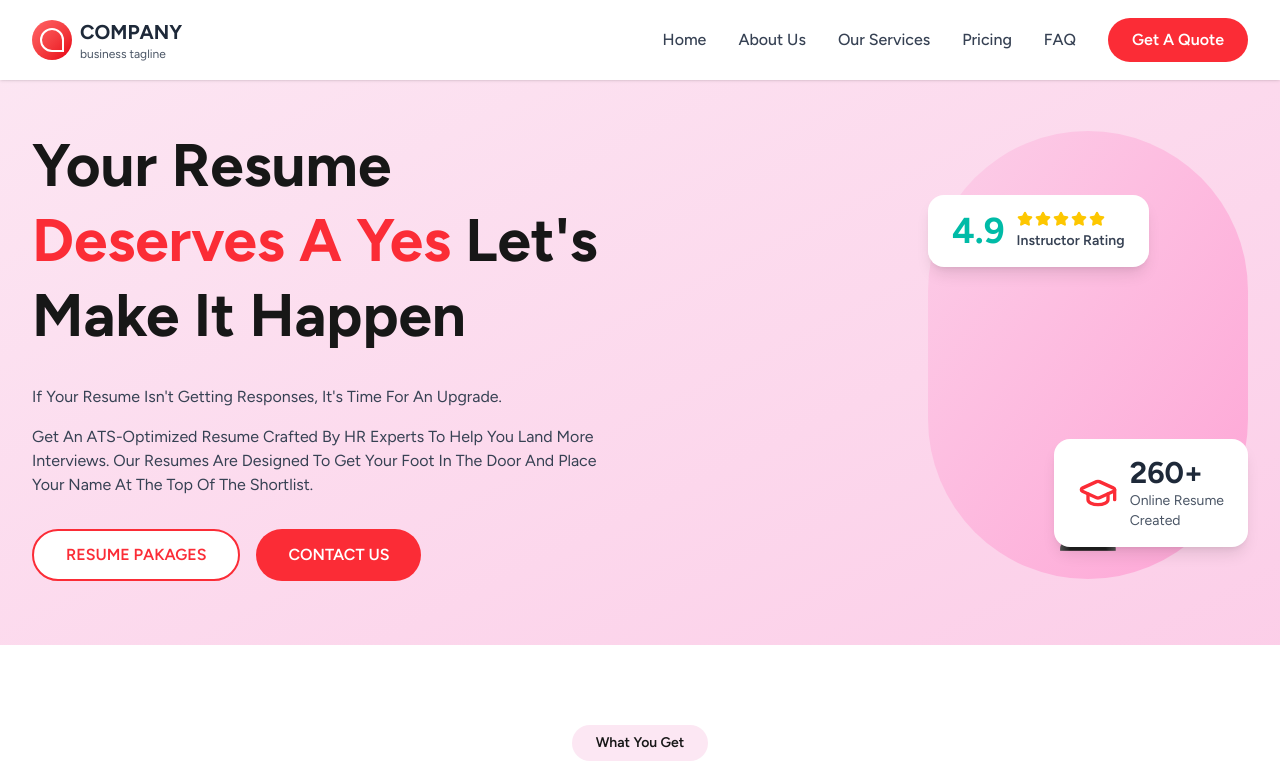
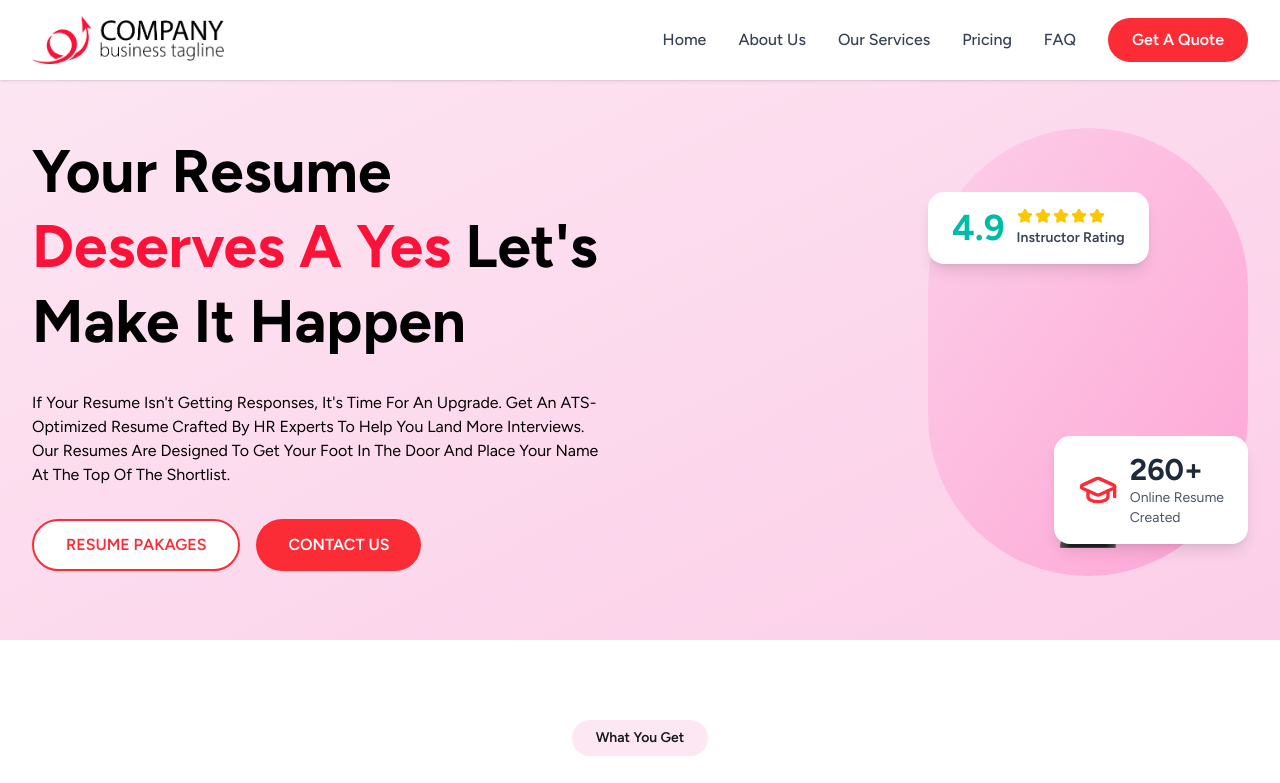
Before and after one commit to voidAyush-tsx/task1_design, a Next.js app: page / in a window 1280 px wide. Shown: the top 783 px of the page. Built offline with nearby package versions, Linux system fonts and the light colour scheme.

Commit message:
replaced img tags with next/image for optimized loading

```diff
--- a/src/app/page.tsx
+++ b/src/app/page.tsx
@@ -1,27 +1,28 @@
 "use client";
 import React from 'react';
 import { Star, GraduationCap } from 'lucide-react';
+import Image from 'next/image';
 import Nav from '../components/nav';
 
 export default function Home() {
   const features = [
     {
-      image: <img src="/feature_1.png" alt="Resume" className="w-3xs mx-auto" />,
+      image: <Image src="/feature_1.png" alt="Resume" width={200} height={150} className="w-3xs mx-auto" />,
       title: "A Resume Format That Gets You Interviews",
       description: "Get a professionally written, keyword-optimized resume that lands in recruiter inboxes."
     },
     {
-      image: <img src="/feature_2.png" alt="Cover Letter" className="w-3xs mx-auto" />,
+      image: <Image src="/feature_2.png" alt="Cover Letter" width={200} height={150} className="w-3xs mx-auto" />,
       title: "A Cover Letter Style That Stands Out Strong",
       description: "Stand out with a cover letter that speaks directly to the role and reflects your strengths."
     },
     {
-      image: <img src="/feature_3.png" alt="LinkedIn" className="w-3xs mx-auto" />,
+      image: <Image src="/feature_3.png" alt="LinkedIn" width={200} height={150} className="w-3xs mx-auto" />,
       title: "A LinkedIn Profile That Works For You",
       description: "Attract the right eyes, start conversations, and show up in recruiter searches."
     },
     {
-      image: <img src="/feature_4.png" alt="Interview" className="w-3xs mx-auto" />,
+      image: <Image src="/feature_4.png" alt="Interview" width={200} height={150} className="w-3xs mx-auto" />,
       title: "An Interview Strategy That Builds Confidence",
       description: "Interview preparation with real HR professionals so you speak clearly confidently."
     }
@@ -30,23 +31,22 @@ export default function Home() {
   return (
     <div className="min-h-screen bg-white font-figtree">
       <Nav />
-      <section className="bg-gradient-to-br from-pink-100 to-pink-200 pt-32 pb-16 px-4 sm:px-6 lg:px-8 overflow-hidden">
+      <section className="bg-gradient-to-br from-pink-100 to-pink-200 text-black pt-32 pb-16 px-4 sm:px-6 lg:px-8 overflow-hidden">
         <div className="max-w-7xl mx-auto">
           <div className="grid lg:grid-cols-2 gap-8 lg:gap-12 items-center">
             <div className="space-y-6 lg:space-y-8">
               <div>
-                <h1 className="text-4xl sm:text-5xl lg:text-6xl font-bold leading-tight">
+                <h1 className="text-4xl sm:text-5xl lg:text-6xl text font-bold leading-tight">
                   Your Resume
                   <br />
-                  <span className="text-red-500">Deserves A Yes</span> Let's
+                  <span className="text-[#FA1239]">Deserves A Yes</span> Let's
                   <br />
                   Make It Happen
                 </h1>
               </div>
 
-              <div className="space-y-4 text-gray-700 text-sm sm:text-base max-w-xl">
-                <p>If Your Resume Isn't Getting Responses, It's Time For An Upgrade.</p>
-                <p>Get An ATS-Optimized Resume Crafted By HR Experts To Help You Land More Interviews. Our Resumes Are Designed To Get Your Foot In The Door And Place Your Name At The Top Of The Shortlist.</p>
+              <div className="space-y-4 text-sm sm:text-base max-w-xl">
+                <p>If Your Resume Isn't Getting Responses, It's Time For An Upgrade. Get An ATS-Optimized Resume Crafted By HR Experts To Help You Land More Interviews. Our Resumes Are Designed To Get Your Foot In The Door And Place Your Name At The Top Of The Shortlist.</p>
               </div>
 
               <div className="flex flex-col sm:flex-row gap-4">
--- a/src/components/nav.tsx
+++ b/src/components/nav.tsx
@@ -1,6 +1,7 @@
 "use client";
 import React, { useEffect, useState } from 'react';
 import { Menu, X, Home as HomeIcon, Info, Briefcase, DollarSign, HelpCircle } from 'lucide-react';
+import Image from 'next/image';
 
 const Nav = () => {
   const [isOpen, setIsOpen] = useState(false);
@@ -28,15 +29,7 @@ const Nav = () => {
     <nav className="fixed top-0 left-0 right-0 bg-white shadow-sm z-50 font-figtree">
       <div className="max-w-7xl mx-auto px-4 sm:px-6 lg:px-8">
         <div className="flex justify-between items-center h-16 lg:h-20">
-          <div className="flex items-center gap-2">
-            <div className="w-10 h-10 bg-gradient-to-br from-red-400 to-red-600 rounded-full flex items-center justify-center">
-              <div className="w-6 h-6 border-2 border-white rounded-full" style={{ borderRadius: '50% 50% 0 50%' }}></div>
-            </div>
-            <div>
-              <div className="font-bold text-lg sm:text-xl text-gray-800">COMPANY</div>
-              <div className="text-xs text-gray-600">business tagline</div>
-            </div>
-          </div>
+          <Image src="/logo.png" alt="Company logo" width={200} height={58} className="w-48 object-cover" priority />
 
           <div className="hidden lg:flex items-center gap-8">
             {navLinks.map((link) => (
@@ -87,15 +80,7 @@ const Nav = () => {
             </button>
           </div>
 
-          <div className="flex items-center gap-2 mb-12">
-            <div className="w-12 h-12 bg-gradient-to-br from-red-400 to-red-600 rounded-full flex items-center justify-center">
-              <div className="w-7 h-7 border-2 border-white rounded-full" style={{ borderRadius: '50% 50% 0 50%' }}></div>
-            </div>
-            <div>
-              <div className="font-bold text-xl text-gray-800">COMPANY</div>
-              <div className="text-xs text-gray-600">business tagline</div>
-            </div>
-          </div>
+          <Image src="/logo.png" alt="Company logo" width={200} height={58} className="w-36 mb-12 object-cover" priority />
 
           <div className="flex flex-col gap-8 flex-1">
             {navLinks.map((link) => {
```
Also changed, not shown: public/logo.png (added).
